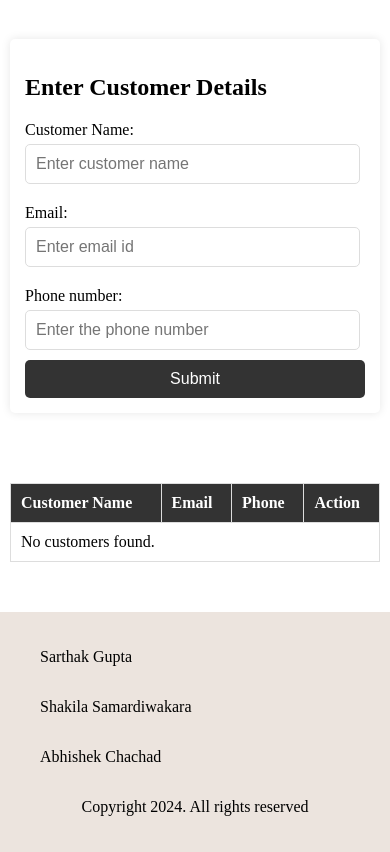
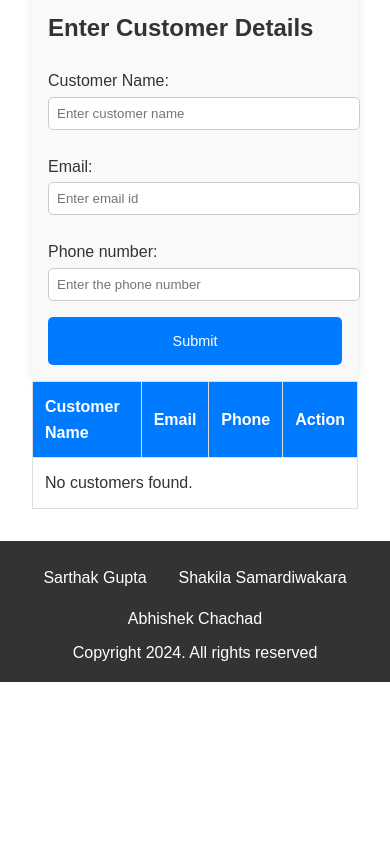
Before and after one commit to S4rthakGupta/AutoFixers_GroupProject, a PHP site: page /customers.php in a window 390 px wide. Shown: the part 315-1167 px from the top of the page. After the commit the page ends 997 px from the top, so only its background shows below. Run offline with PHP 8.4, Linux system fonts and the light colour scheme; data that the repository does not hold is empty.

Commit message:
changing UI

```diff
--- a/interface/customers.php
+++ b/interface/customers.php
@@ -23,8 +23,8 @@
 </head>
 <body>
     <header>
-        <a>LOGO</a>
-        <ul>
+    <a href="#" class="logo">Auto Fixers</a>
+    <ul>
             <li><a href="index.php">Home</a></li>
             <li><a href="generatepdf.php">PDF Generation</a></li>
             <li><a href="customers.php">Customer Details</a></li>
--- a/interface/generatepdf.php
+++ b/interface/generatepdf.php
@@ -8,8 +8,8 @@
 </head>
 <body>
     <header>
-        <a>LOGO</a>
-        <ul>
+    <a href="#" class="logo">Auto Fixers</a>
+    <ul>
             <li><a href="index.php">Home</a></li>
             <li><a href="generatepdf.php">PDF Generation</a></li>
             <li><a href="customers.php">Customer Details</a></li>
--- a/interface/style.css
+++ b/interface/style.css
@@ -1,153 +1,211 @@
-body{
-    margin: 0px;
+/* General Styles */
+body {
+    font-family: Arial, sans-serif;
+    line-height: 1.6;
+    margin: 0;
+    padding: 0;
+    color: #333;
+    display: flex;
+    flex-direction: column;
+    min-height: 100vh;
 }
 
-ul li{
-    list-style-type: none;
+header {
+    background: #333;
+    color: #fff;
+    padding: 1rem;
+    display: flex;
+    justify-content: space-between;
+    align-items: center;
 }
 
-header{
+header a {
+    font-size: 1.5rem;
+    color: #fff;
+    text-decoration: none;
+    font-weight: bold;
+}
+
+header ul {
+    list-style: none;
+    margin: 0;
+    padding: 0;
     display: flex;
-    justify-content: space-between;
-    padding: 10px 50px;
-    align-items: center;
 }
-header ul{
-    display: flex;
-    gap: 25px;
+
+header ul li {
+    margin-left: 1rem;
 }
-ul li a{
-    color: black;
-    text-decoration: unset;
+
+header ul li a {
+    color: #fff;
+    text-decoration: none;
+    padding: 0.5rem 1rem;
+    transition: background 0.3s;
 }
-/* banner */
-.banner p{
+
+header ul li a:hover {
+    background: #555;
+    border-radius: 5px;
+}
+
+main {
+    flex: 1;
+    padding: 2rem;
+}
+
+.banner p {
+    font-size: 1.5rem;
     text-align: center;
-    padding: 9%;
-    margin: 0px;
-    font-size: 8vh;
-    letter-spacing: 1.5vh;
-}
-.banner{
-    background-image: url("images/banner.webp");
-    background-position: center center;
-    background-repeat: repeat;
-}
-/* form */
-.responsive-form {
-    background: #fff;
-    padding: 20px;
-    margin: auto;
-    max-width: 600px;
-    border-radius: 5px;
+    margin: 0;
+    padding: 1rem;
+    background: #f1f1f1;
+    border-radius: 8px;
     box-shadow: 0 0 10px rgba(0, 0, 0, 0.1);
 }
 
-.responsive-form h2 {
-    margin-bottom: 20px;
+.formProduct {
+    max-width: 800px;
+    margin: 0 auto;
+    background: #f9f9f9;
+    padding: 1.5rem;
+    border-radius: 8px;
+    box-shadow: 0 0 10px rgba(0, 0, 0, 0.1);
 }
 
-.responsive-form label {
-    display: block;
-    margin: 10px 0 5px;
+.formProduct h2 {
+    margin-top: 0;
 }
 
-.responsive-form input {
-    width: 96%;
-    padding: 10px;
-    margin-bottom: 10px;
-    border: 1px solid #ddd;
+label {
+    display: block;
+    margin: 0.5rem 0 0.2rem;
+}
+
+input[type="text"],
+input[type="email"],
+select {
+    width: calc(100% - 2rem);
+    padding: 0.5rem;
+    margin-bottom: 1rem;
+    border: 1px solid #ccc;
     border-radius: 5px;
 }
 
-.responsive-form button {
-    background-color: #333;
+button {
+    background: #007bff;
     color: #fff;
     border: none;
-    padding: 10px;
+    padding: 0.75rem 1.5rem;
     border-radius: 5px;
     cursor: pointer;
-    width: 100%;
+    transition: background 0.3s;
 }
 
-.responsive-form button:hover {
-    background-color: #555;
+button:hover {
+    background: #0056b3;
 }
-.formProduct{
-    margin: 30px 0px;
+
+footer {
+    background: #333;
+    color: #fff;
+    padding: 1rem;
+    text-align: center;
 }
-.responsive-form select{
-    width: 100%;
-    height: 35px;
-    margin-bottom: 10px;
+
+footer .footerDiv {
+    display: flex;
+    justify-content: center;
+    flex-wrap: wrap;
 }
-/* table */
+
+footer .footerDiv ul {
+    list-style-type: none;
+    padding: 0;
+    margin: 0 1rem;
+}
+
+footer .footerDiv ul li {
+    margin: 0.5rem 0;
+}
+
+footer .copyright p {
+    margin: 0;
+}
+
+/* Table Styles */
 .responsive-table {
     width: 100%;
     border-collapse: collapse;
-    margin: 20px 0;
 }
 
-.responsive-table th, .responsive-table td {
+.responsive-table th,
+.responsive-table td {
     border: 1px solid #ddd;
-    padding: 10px;
+    padding: 0.75rem;
     text-align: left;
 }
 
 .responsive-table th {
-    background-color: #333;
+    background: #007bff;
     color: #fff;
 }
 
-.responsive-table tr:nth-child(even) {
-    background-color: #f2f2f2;
-}
-.ListData{
-    padding: 10px 10%;
-}
-/* footer */
-.footerDiv{
-    display: flex;
-    justify-content: space-around;
-}
-.copyright{
-    text-align: center;
-}
-footer{
-    margin-top: 20px;
-    padding: 20px 0px;
-    background: #d0bdaf69;
+.responsive-table tbody tr:nth-child(even) {
+    background: #f2f2f2;
 }
 
+/* Responsive Styles */
 @media (max-width: 768px) {
     header {
         flex-direction: column;
-        display: flex;
-        justify-content: center;
-        padding: 10px 10px;
-        align-items: center;
-    }
-    .responsive-form {
-        padding: 15px;
-    }
-    header ul{
-        padding: 0px;
-    }
-    .responsive-form input{
-        width: 92%;
+        align-items: flex-start;
     }
 
-    .responsive-form input, .responsive-form button {
-        font-size: 16px;
-    }
-    .ListData{
-        padding: 10px 10px;
-    }
-    .footerDiv{
+    header ul {
         flex-direction: column;
-    }
-    .formProduct{
-        padding: 10px;
+        margin-top: 1rem;
     }
 
+    header ul li {
+        margin: 0.5rem 0;
+    }
+
+    .formProduct {
+        padding: 1rem;
+    }
+
+    input[type="text"],
+    input[type="email"],
+    select {
+        width: 100%;
+    }
+
+    button {
+        width: 100%;
+        padding: 1rem;
+    }
+
+    .banner p {
+        font-size: 1.2rem;
+    }
 }
+
+@media (max-width: 480px) {
+    header a {
+        font-size: 1.2rem;
+    }
+
+    header ul li a {
+        padding: 0.5rem;
+    }
+
+    button {
+        font-size: 0.9rem;
+        padding: 1rem;
+    }
+
+    .banner p {
+        font-size: 1rem;
+    }
+}
```
Also changed, not shown: interface/images/customers.php (deleted, +0 -107 lines), interface/index.php (+16 -21 lines).
